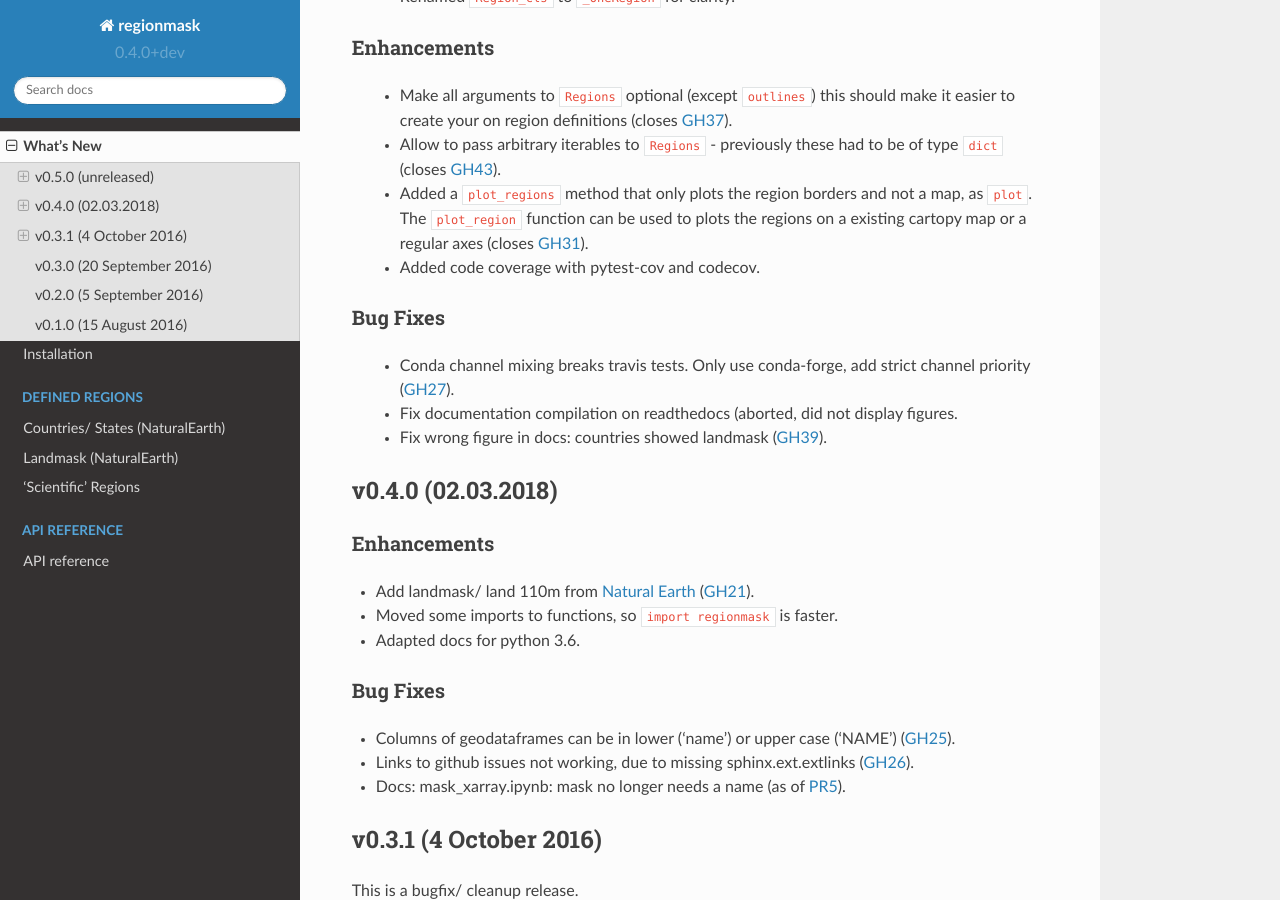
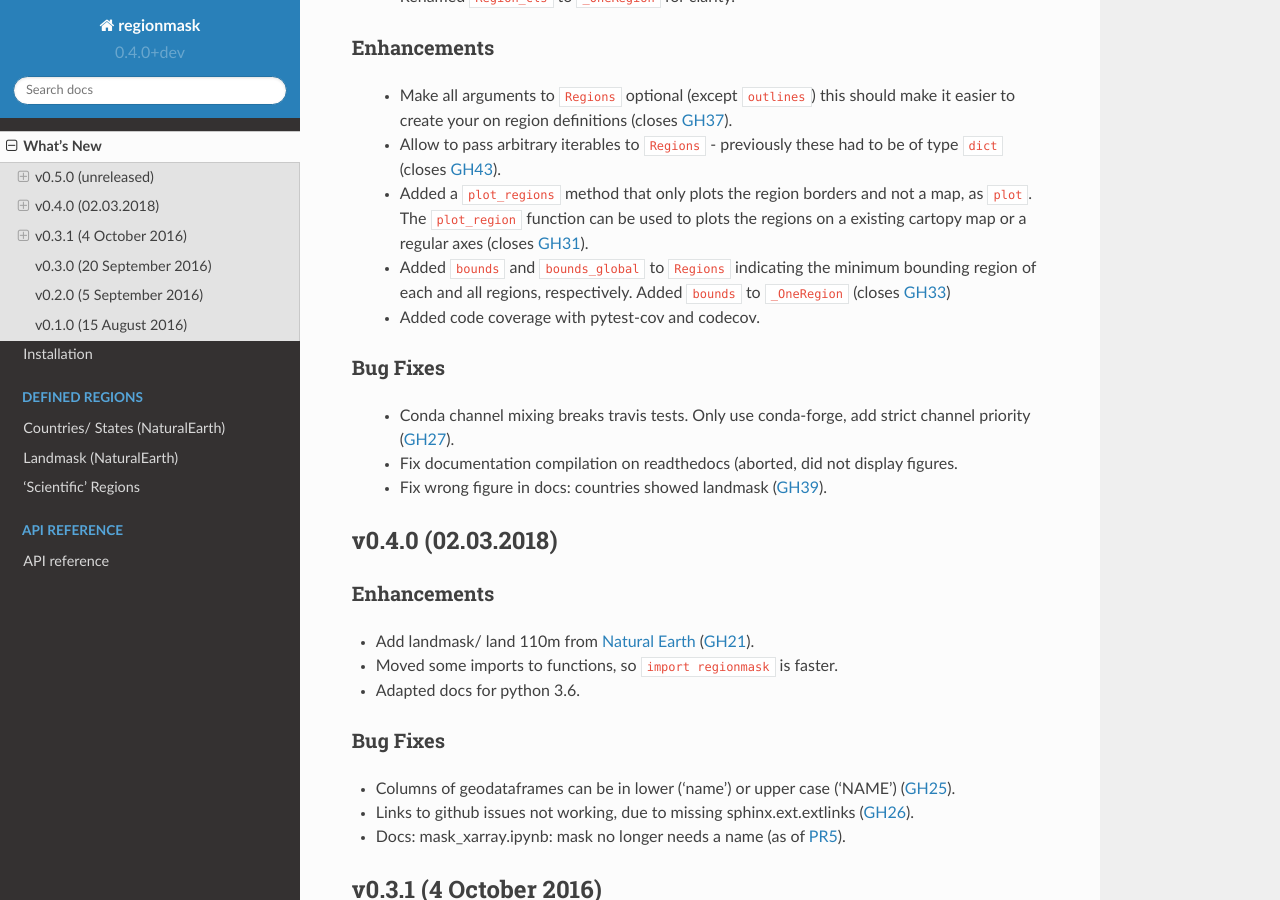
Before and after one commit to regionmask/regionmask, a Sphinx documentation site: the page built from docs/whats_new.rst, in a window 1280 px wide and 900 px high, scrolled down 455 px. Built offline with Sphinx 7.4.7 and the Read the Docs theme 2.0.0, drawn with Linux system fonts in a browser that asks for light colours; pages that are not in the unit, such as notebooks, are missing from menus.

Commit message:
update docs

```diff
--- a/docs/api.rst
+++ b/docs/api.rst
@@ -76,6 +76,8 @@ Attributes
    Regions.coords
    Regions.polygons
    Regions.centroids
+   Regions.bounds
+   Regions.bounds_global
    Regions._is_polygon
 
 
@@ -99,6 +101,8 @@ Attributes
 
    _OneRegion.coords
    _OneRegion.polygon
+   _OneRegion.bounds
+
 
 Private Functions
 =================
--- a/docs/whats_new.rst
+++ b/docs/whats_new.rst
@@ -29,6 +29,9 @@ Enhancements
  - Added a :code:`plot_regions` method that only plots the region borders and not a map,
    as :code:`plot`. The :code:`plot_region` function can be used to plots the regions on a
    existing cartopy map or a regular axes (closes :issue:`31`).
+ - Added :code:`bounds` and :code:`bounds_global` to :code:`Regions` indicating the
+   minimum bounding region of each and all regions, respectively. Added
+   :code:`bounds` to :code:`_OneRegion` (closes :issue:`33`)
  - Added code coverage with pytest-cov and codecov.
 
 Bug Fixes
```
